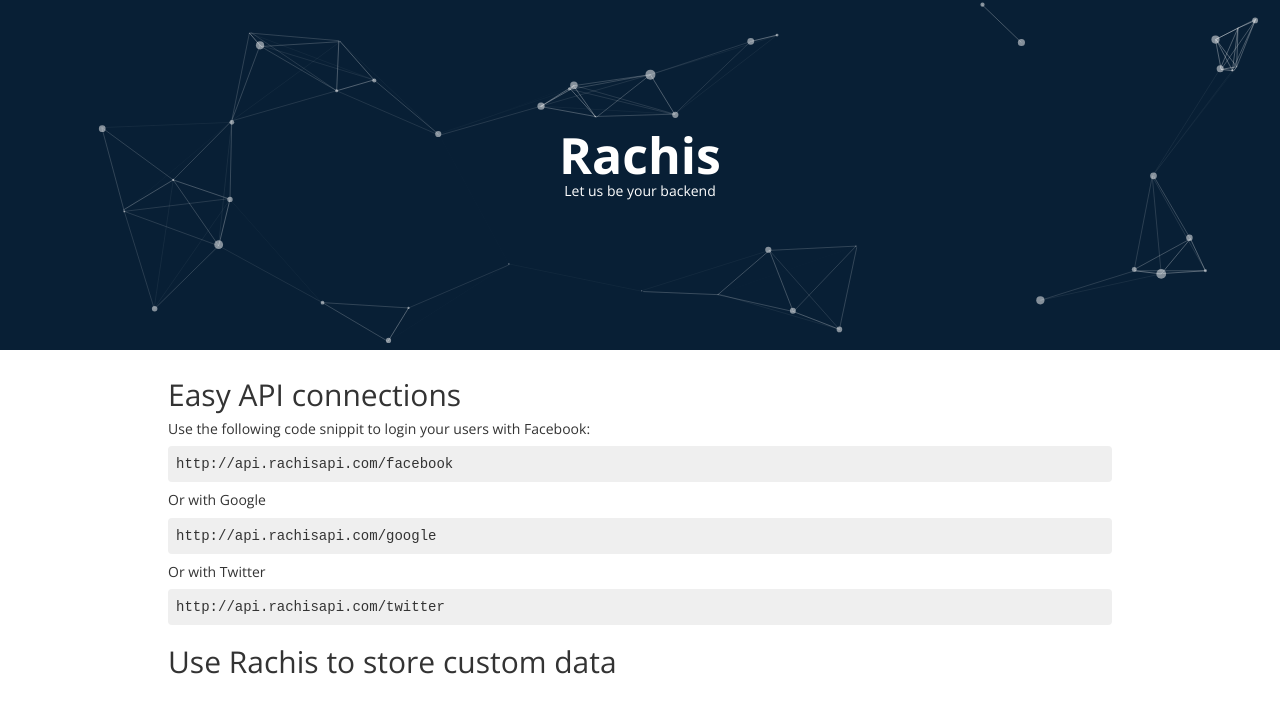
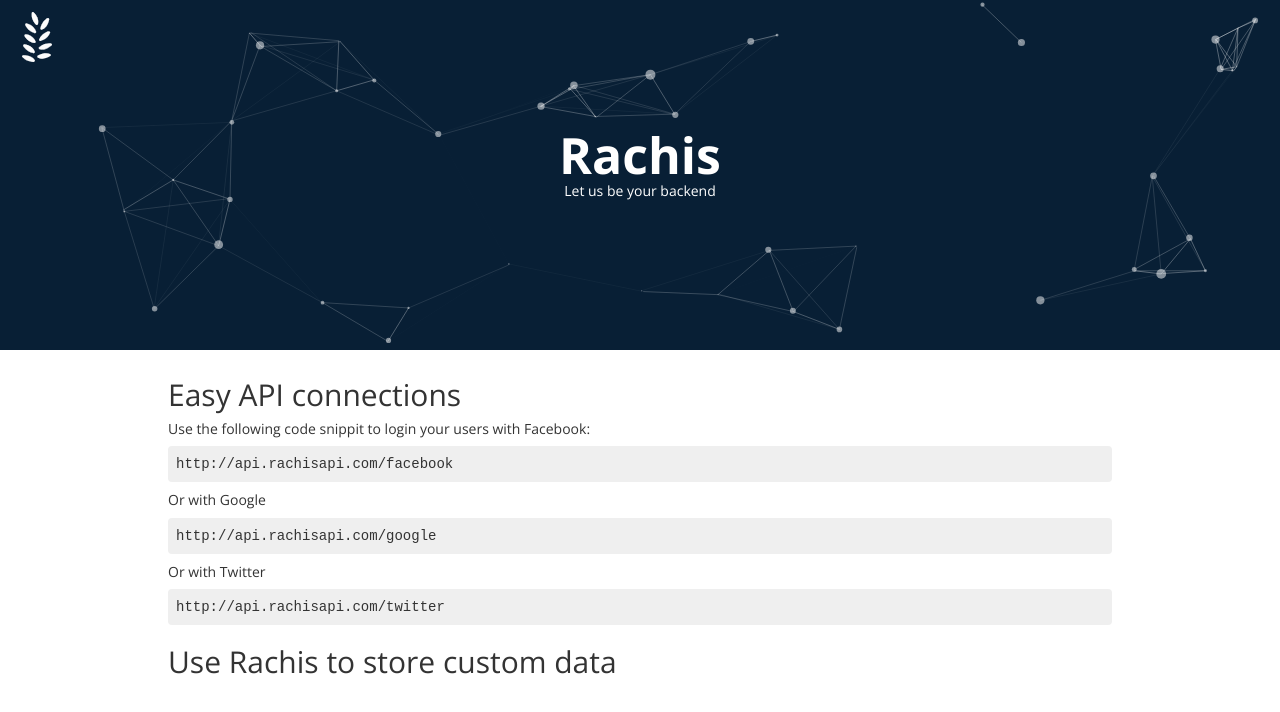
Before and after one commit to colejoh/rachisapp.github.io, a plain HTML site: page index.html in a window 1280 px wide. Drawn offline with nearby package versions, Linux system fonts and the light colour scheme; no server answers.

Commit message:
Added logo

```diff
--- a/css/main.css
+++ b/css/main.css
@@ -21,6 +21,11 @@
     text-align: center;
     color: #fff;
 }
+.logo-img {
+    position: absolute;
+    top: 12px;
+    left: 12px;
+}
 header .text .logo {
     font-size: 50px;
     font-weight:bolder;
--- a/index.html
+++ b/index.html
@@ -12,14 +12,10 @@
         <title>Rachis</title>
     </head>
     <body>
-
-
-<!-- particles.js container -->
-
-<!-- scripts -->
-
-
         <header>
+            <div class="logo-img">
+                <img src="img/logo-white.svg" width="50px" height="50px"/>
+            </div>
             <div class="text">
                 <div class="logo">Rachis</div>
                 <div class="sub">Let us be your backend</div>
```
Also changed, not shown: img/logo-white.svg (added).
